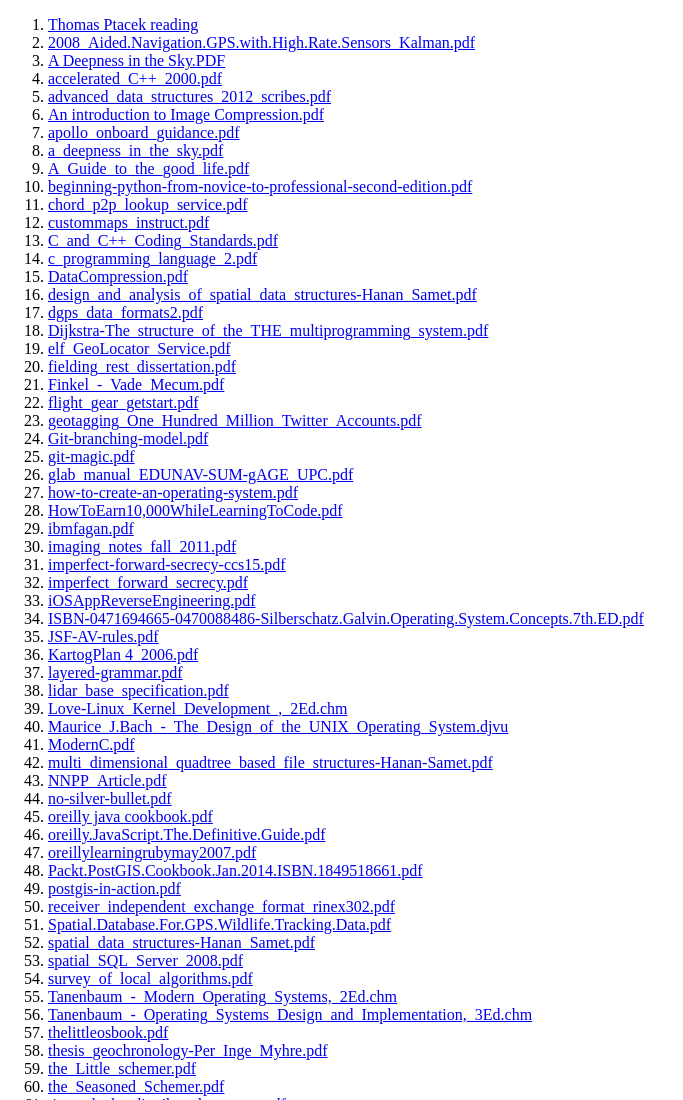
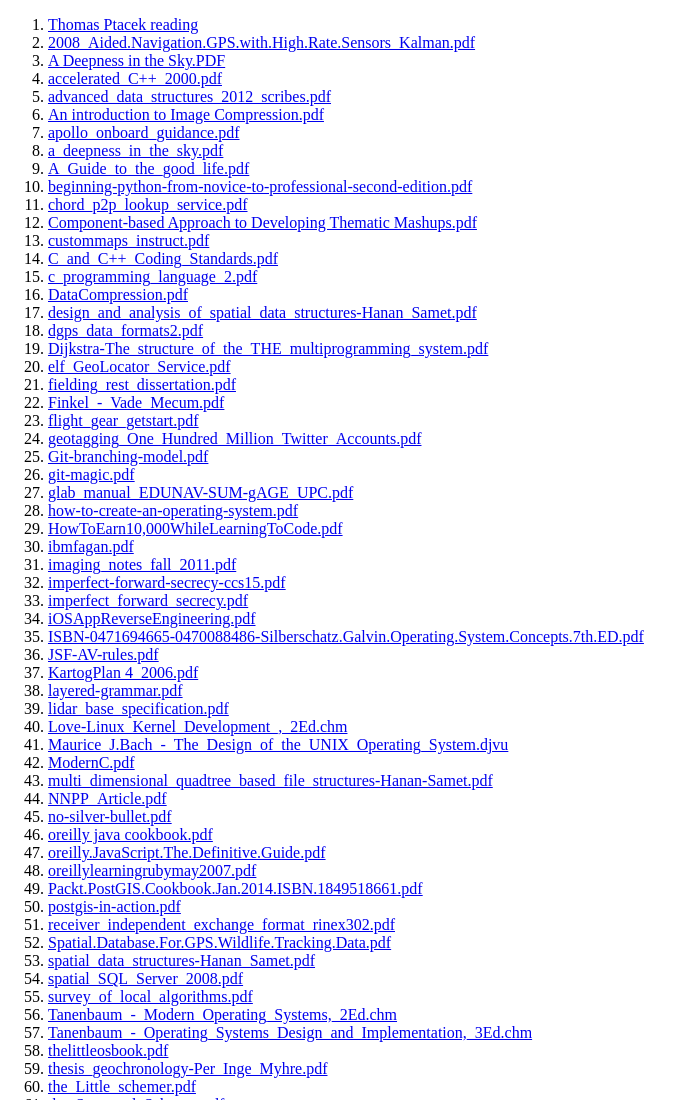
Before and after one commit to etes/etes.github.io, a plain HTML site: page reading/index.html in a window 1280 px wide. Shown: the top 1100 px of the page, without its empty margins (0-683 px from the left). Drawn offline with Linux system fonts and the light colour scheme.

Commit message:
Add article: Component-based Approach to Developing Thematic Mashups.pdf

```diff
--- a/reading/index.html
+++ b/reading/index.html
@@ -12,6 +12,7 @@
 <li><a href="A_Guide_to_the_good_life.pdf"</a>A_Guide_to_the_good_life.pdf</li>
 <li><a href="beginning-python-from-novice-to-professional-second-edition.pdf"</a>beginning-python-from-novice-to-professional-second-edition.pdf</li>
 <li><a href="chord_p2p_lookup_service.pdf"</a>chord_p2p_lookup_service.pdf</li>
+<li><a href="Component-based Approach to Developing Thematic Mashups.pdf"</a>Component-based Approach to Developing Thematic Mashups.pdf</li>
 <li><a href="custommaps_instruct.pdf"</a>custommaps_instruct.pdf</li>
 <li><a href="C_and_C++_Coding_Standards.pdf"</a>C_and_C++_Coding_Standards.pdf</li>
 <li><a href="c_programming_language_2.pdf"</a>c_programming_language_2.pdf</li>
```
